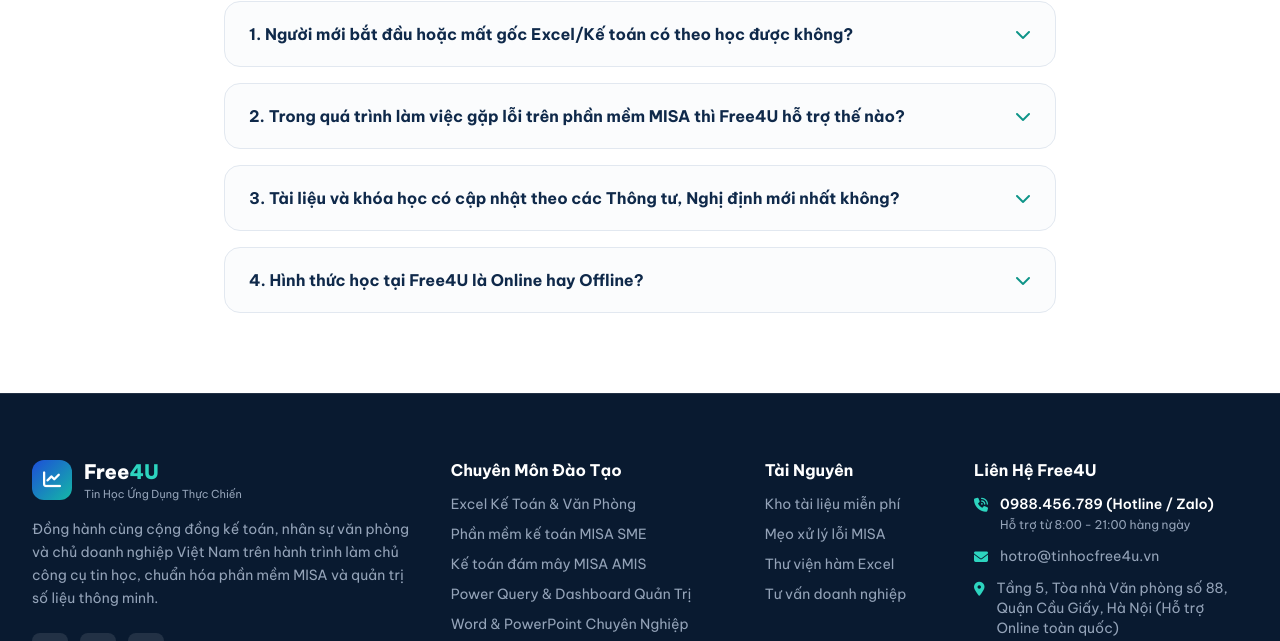
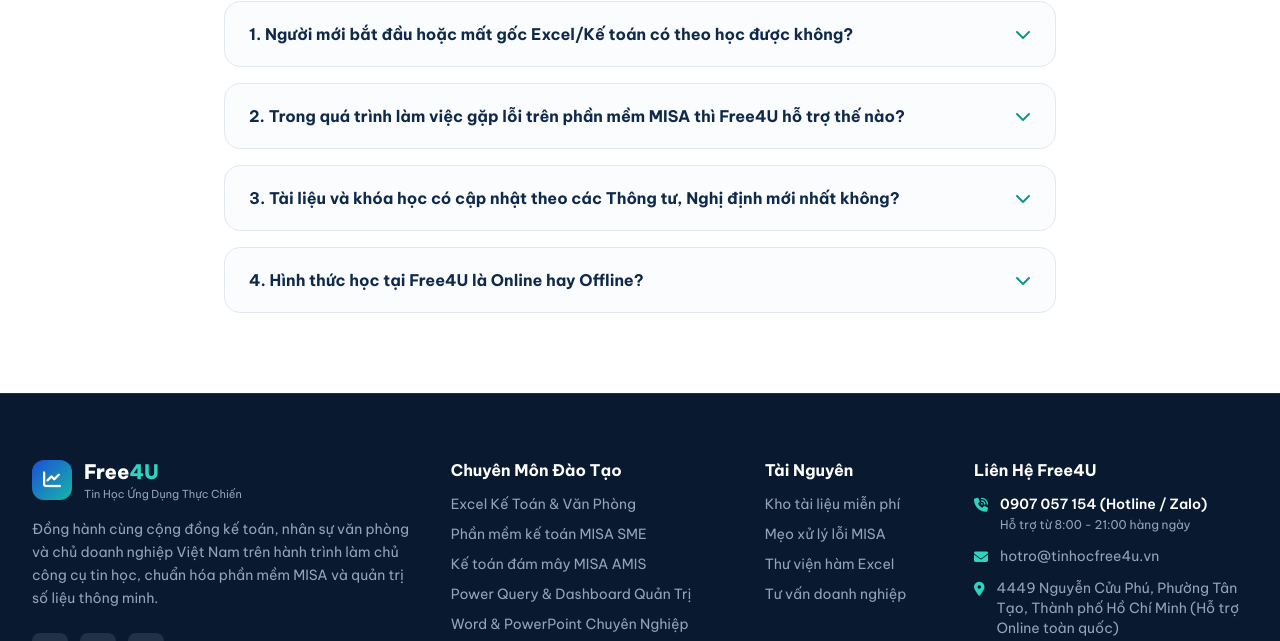
Before and after one commit to free4uacc/free4u, a plain HTML site: page index.html in a window 1280 px wide. Shown: the part 5298-5939 px from the top of the page. Drawn offline with nearby package versions, Linux system fonts and the light colour scheme.

Commit message:
Update index.html

```diff
--- a/index.html
+++ b/index.html
@@ -824,7 +824,7 @@
                         <li class="flex items-start gap-3">
                             <i class="fa-solid fa-phone-volume text-teal-400 mt-1"></i>
                             <div>
-                                <span class="block text-white font-semibold">0988.456.789 (Hotline / Zalo)</span>
+                                <span class="block text-white font-semibold">0907 057 154 (Hotline / Zalo)</span>
                                 <span class="text-xs">Hỗ trợ từ 8:00 - 21:00 hàng ngày</span>
                             </div>
                         </li>
@@ -834,7 +834,7 @@
                         </li>
                         <li class="flex items-start gap-3">
                             <i class="fa-solid fa-location-dot text-teal-400 mt-1"></i>
-                            <span>Tầng 5, Tòa nhà Văn phòng số 88, Quận Cầu Giấy, Hà Nội (Hỗ trợ Online toàn quốc)</span>
+                            <span>4449 Nguyễn Cửu Phú, Phường Tân Tạo, Thành phố Hồ Chí Minh (Hỗ trợ Online toàn quốc)</span>
                         </li>
                     </ul>
                 </div>
```
